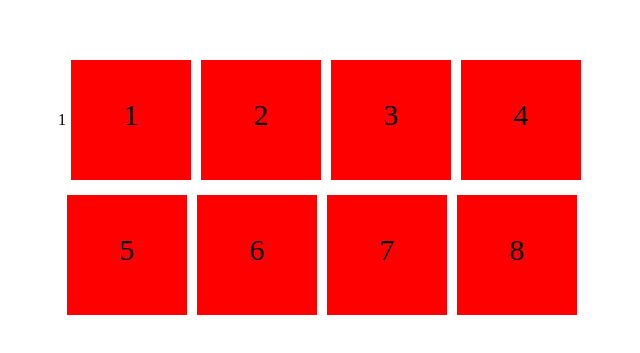
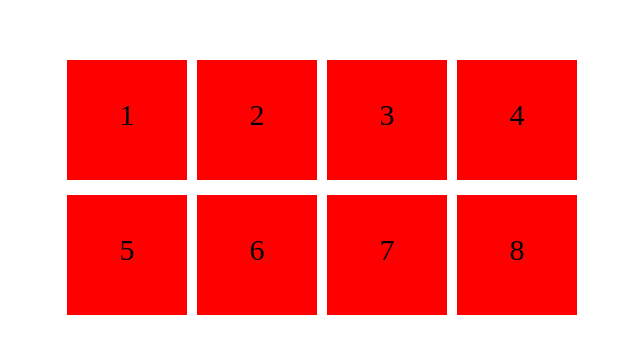
Before and after one commit to MehradPanah/master, a plain HTML site: page index.html in a window 1280 px wide. Shown: the part 213-566 px from the top of the page, 318-958 px from the left. Drawn offline with Linux system fonts and the light colour scheme.

Commit message:
desktop-layout

```diff
--- a/index.html
+++ b/index.html
@@ -7,7 +7,7 @@
     <link rel="stylesheet" href="style.css">
 </head>
 <body>
-   <div class="container">1
+   <div class="container">
        <div class="box">1</div>
        <div class="box">2</div>
        <div class="box">3</div>
```
